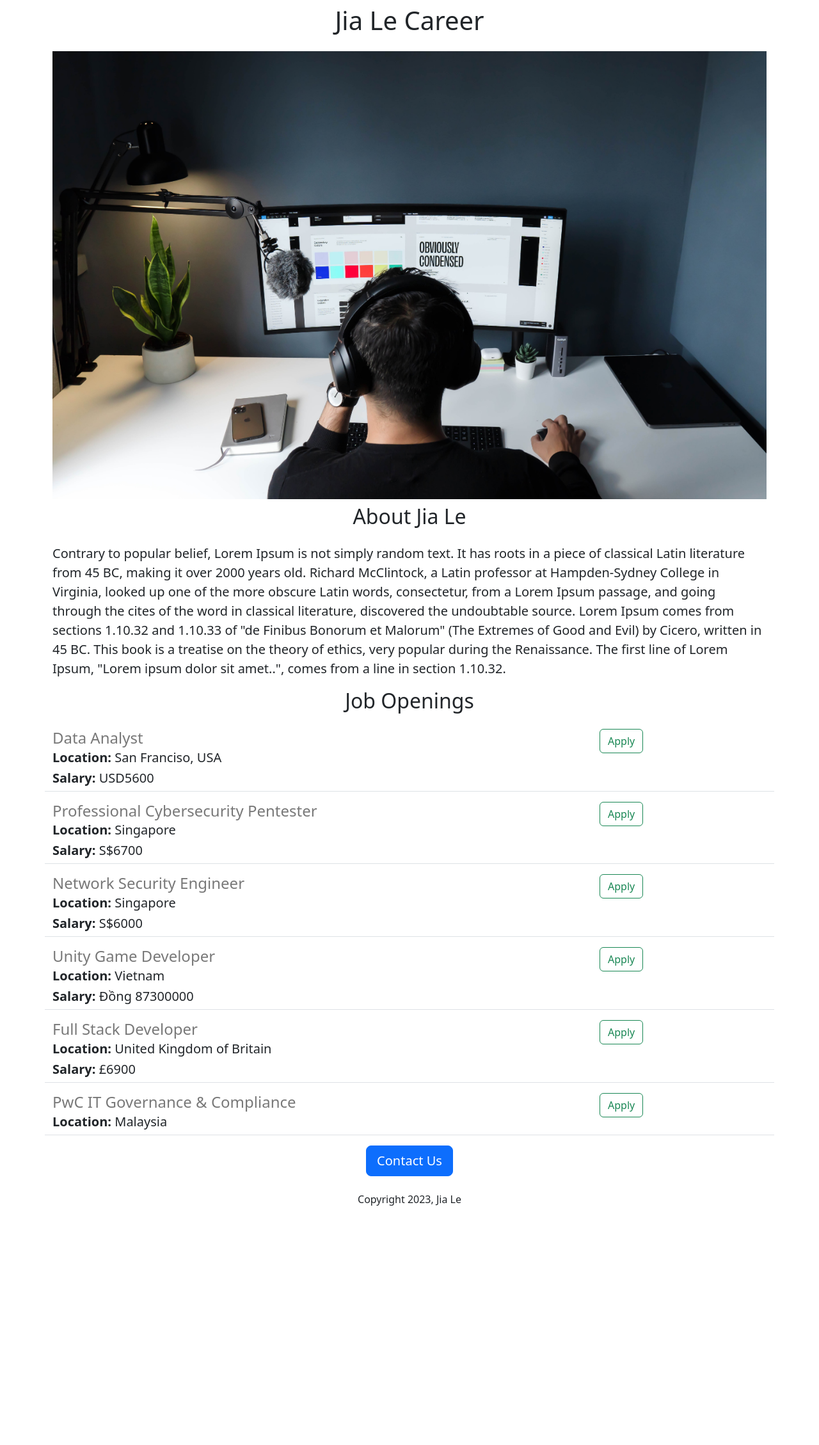
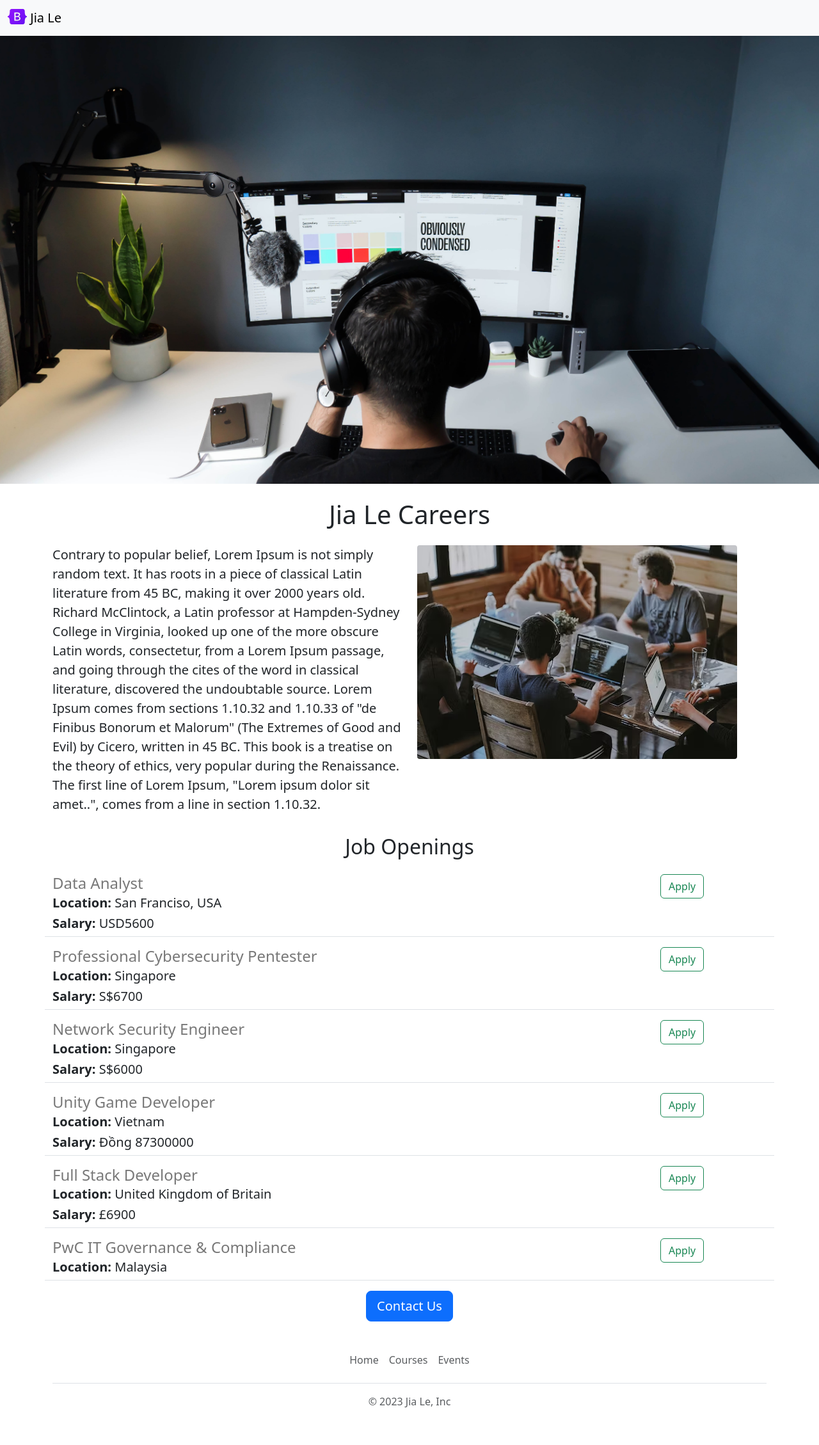
Before and after one commit to JacobChua35/JiaLe-Career-Websitev2, a Flask app: page / in a window 1280 px wide. Shown: the whole page at 64% size. Before the commit the page ends 1902 px from the top, so only its background shows below. Run offline with Flask 3, Linux system fonts and the light colour scheme.

Commit message:
Functional & Asthetics Changes

```diff
--- /dev/null
+++ b/templates/footer.html
@@ -0,0 +1,11 @@
+
+<div class="container">
+  <footer class="py-3 my-4">
+    <ul class="nav justify-content-center border-bottom pb-3 mb-3">
+      <li class="nav-item"><a target="_blank" href="https://jovian.ai/" class="nav-link px-2 text-body-secondary">Home</a></li>
+      <li class="nav-item"><a target="_blank" href="https://jovian.ai/learn" class="nav-link px-2 text-body-secondary">Courses</a></li>
+      <li class="nav-item"><a target="_blank" href="https://jovian.ai/events" class="nav-link px-2 text-body-secondary">Events</a></li>
+    </ul>
+    <p class="text-center text-body-secondary">&copy; 2023 Jia Le, Inc</p>
+  </footer>
+</div>
--- a/templates/home.html
+++ b/templates/home.html
@@ -11,17 +11,26 @@
         width: 100%;
         height:700px;
         object-fit:cover;
+        margin-bottom:16px;
       }
     </style>
+  </head>
+  {% include 'nav.html'%}
+  <img class="img-fluid" id="banner" src="https://jiale-career-website--jia-lele15.repl.co/static/Work2.jpg">
 
-  </head>
   <body>
     <div class="container">
-      <h1 class="text-center mt-2 mb-4">{{company_name}} Career</h1>
-      <img class="img-fluid" id="banner" src="https://jiale-career-website--jia-lele15.repl.co/static/Work2.jpg">
-      <h2 class="text-center mt-2 mb-4">About Jia Le</h2>
-      <p class="lead">Contrary to popular belief, Lorem Ipsum is not simply random text. It has roots in a piece of classical Latin literature from 45 BC, making it over 2000 years old. Richard McClintock, a Latin professor at Hampden-Sydney College in Virginia, looked up one of the more obscure Latin words, consectetur, from a Lorem Ipsum passage, and going through the cites of the word in classical literature, discovered the undoubtable source. Lorem Ipsum comes from sections 1.10.32 and 1.10.33 of "de Finibus Bonorum et Malorum" (The Extremes of Good and Evil) by Cicero, written in 45 BC. This book is a treatise on the theory of ethics, very popular during the Renaissance. The first line of Lorem Ipsum, "Lorem ipsum dolor sit amet..", comes from a line in section 1.10.32.
-      </p>
+      <h1 class="text-center mt-2 mb-4">{{company_name}} Careers</h1>
+
+      <div class="row" style="margin-bottom:16px">
+        <div class="col-md-6">
+          <p class="lead">Contrary to popular belief, Lorem Ipsum is not simply random text. It has roots in a piece of classical Latin literature from 45 BC, making it over 2000 years old. Richard McClintock, a Latin professor at Hampden-Sydney College in Virginia, looked up one of the more obscure Latin words, consectetur, from a Lorem Ipsum passage, and going through the cites of the word in classical literature, discovered the undoubtable source. Lorem Ipsum comes from sections 1.10.32 and 1.10.33 of "de Finibus Bonorum et Malorum" (The Extremes of Good and Evil) by Cicero, written in 45 BC. This book is a treatise on the theory of ethics, very popular during the Renaissance. The first line of Lorem Ipsum, "Lorem ipsum dolor sit amet..", comes from a line in section 1.10.32.
+          </p>
+        </div>
+        <div class="d-none d-md-block col-6">
+          <img src="/static/people.jpg" style="height320px;border-radius:4px">
+        </div>
+      </div>
 
       <h2 class="text-center mt-2 mb-4">Job Openings</h2>
 
@@ -32,9 +41,11 @@
       </p>
 
       <div class="text-center">
-        <button class="btn btn-primary btn-lg">Contact Us</button>
-        <p class="mt-4">Copyright 2023, Jia Le</p>
+        <a href="mailto:hello@jiale.ai?subject=Questions%20about%20Job%20Openings&body=My%20Name%3A%20%3CYou%20Name%20here%3E%0D%0A%0D%0AMy%20Questions%3A%20%3CQuestions%3E%0D%0A%0D%0A" class="btn btn-primary btn-lg">Contact Us</a>
       </div>
     </div>
+
+    {% include 'footer.html' %}
+
   </body>
 </html>
--- a/templates/jobitem.html
+++ b/templates/jobitem.html
@@ -1,6 +1,6 @@
 <div class="border-bottom row" style="margin-bottom:16px;padding-bottom:8 px">
 
-  <div class="col-9">
+  <div class="col-10">
     <h4 style="color:rgb(120,120,120); margin-bottom:4px">{{job['title']}}</h4>
     <div><h5><b>Location:</b> {{job['location']}}</h5></div>
     {% if 'salary' in job %}
@@ -8,8 +8,8 @@
     {% endif %}
   </div>
 
-  <div class="col-3">
-    <button type="button" class="btn btn-outline-success">Apply</button>
+  <div class="col-2 padding-right:16px">
+    <a href="mailto:hello@jiale.ai?subject=Application%20for%20{{job['title']}}&body=My%20Name%3A%20%3CYou%20Name%20here%3E%0D%0A%0D%0AMy%20Resume%20Link%3A%20%3CResume%20Link%3E%0D%0A%0D%0AMy%20LinkedIn%20Link%3A%20%3CLinkedIn%20Link%3E" type="button" class="btn btn-outline-success">Apply</a>
   </div>
 
 </div>
--- /dev/null
+++ b/templates/nav.html
@@ -0,0 +1,10 @@
+<nav class="navbar shadow-sm fixed-top bg-white bg-body-tertiary">
+  <div class="container-fluid">
+    <a class="navbar-brand" href="#">
+      <img src="/static/Logo.svg" alt="Logo" width="30" height="24" class="d-inline-block align-text-top">
+      Jia Le
+    </a>
+  </div>
+</nav>
+
+<div style="height:56px"></div>
```
Also changed, not shown: static/Logo.svg (added), static/people.jpg (added).
